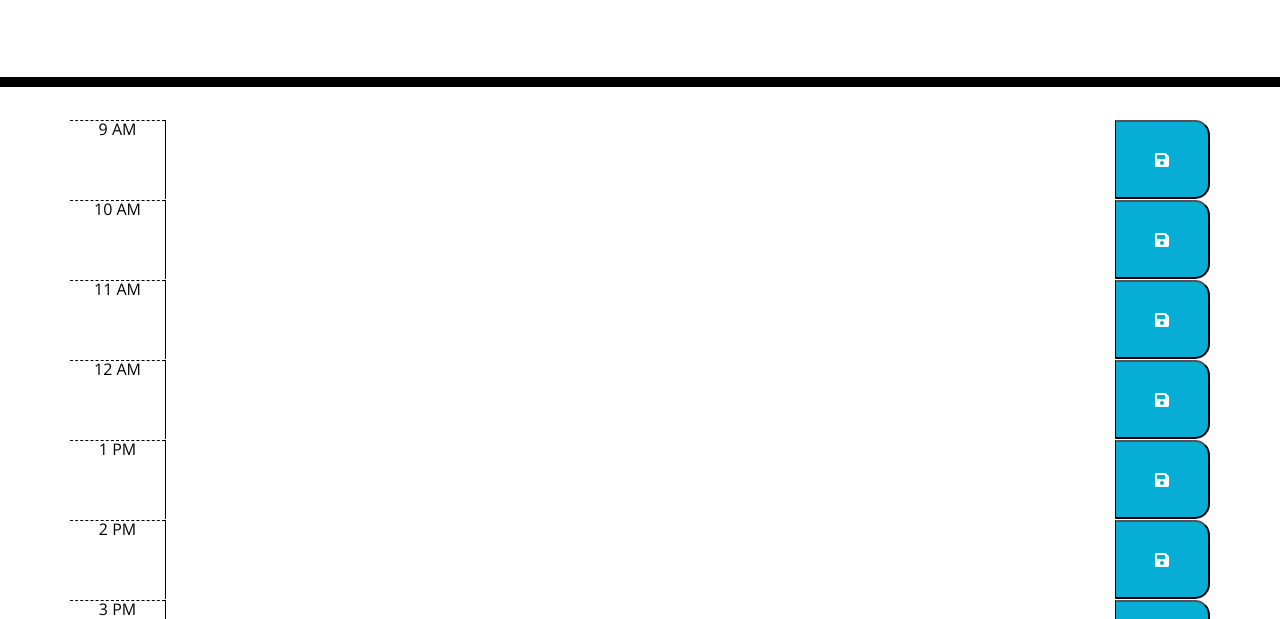
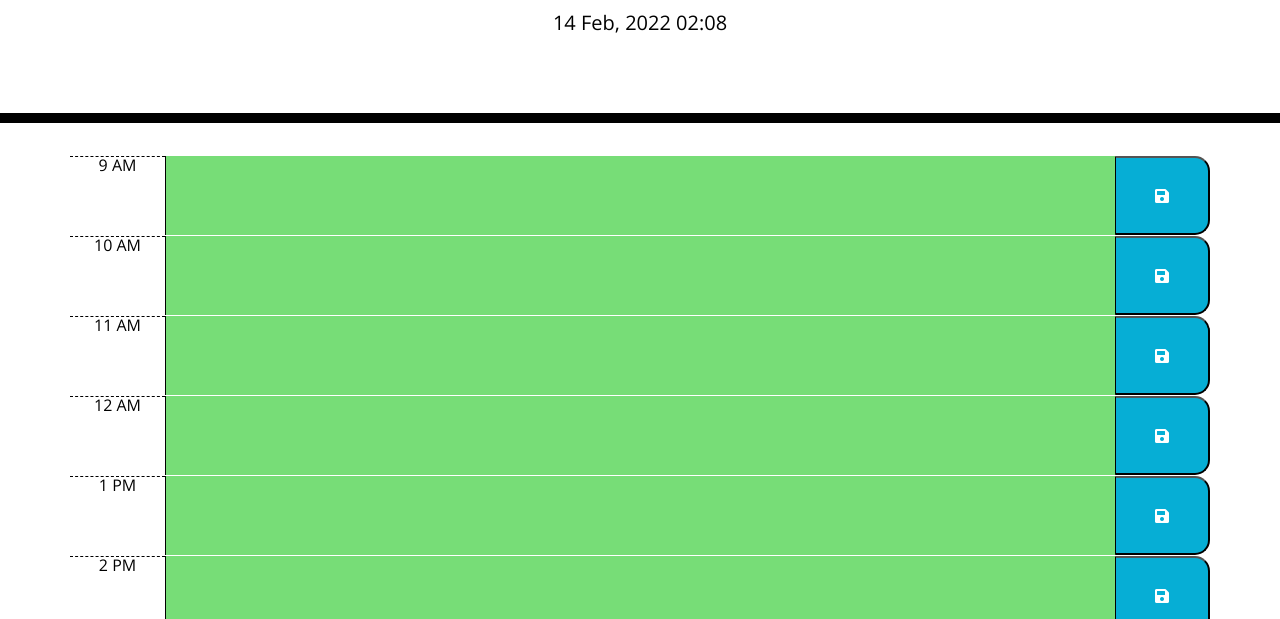
Before and after one commit to difrancesco1/workday-scheduler, a plain HTML site: page index.html in a window 1280 px wide. Shown: the part 181-800 px from the top of the page. Drawn offline with nearby package versions, Linux system fonts and the light colour scheme; files that its build step writes are made by us from their sources.

Commit message:
Updated Pathing

```diff
--- a/index.html
+++ b/index.html
@@ -18,7 +18,7 @@
       href="https://fonts.googleapis.com/css?family=Open+Sans&display=swap"
       rel="stylesheet"
     />
-    <link rel="stylesheet" href="./assets/css/style.css" />
+    <link rel="stylesheet" href="./Develop/assets/css/style.css" />
     <title>Work Day Scheduler</title>
   </head>
 
@@ -80,6 +80,6 @@
 
     <script src="https://code.jquery.com/jquery-3.4.1.min.js"></script>
     <script src="https://cdnjs.cloudflare.com/ajax/libs/moment.js/2.24.0/moment.min.js"></script>
-    <script src="./assets/javascript/script.js"></script>
+    <script src="./Develop/assets/javascript/script.js"></script>
   </body>
 </html>
```
